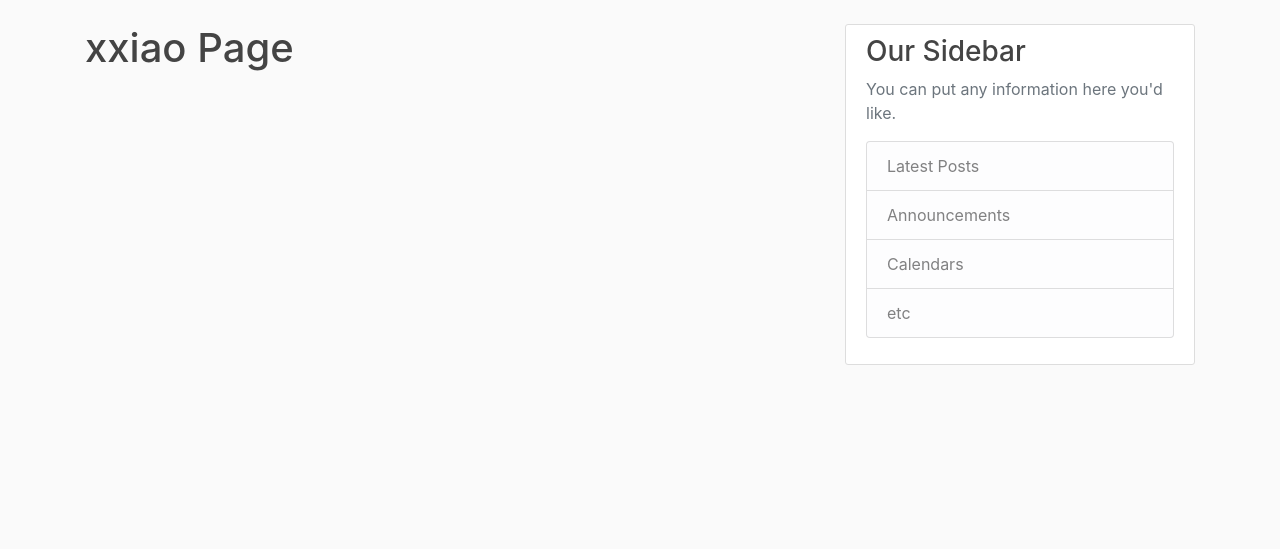
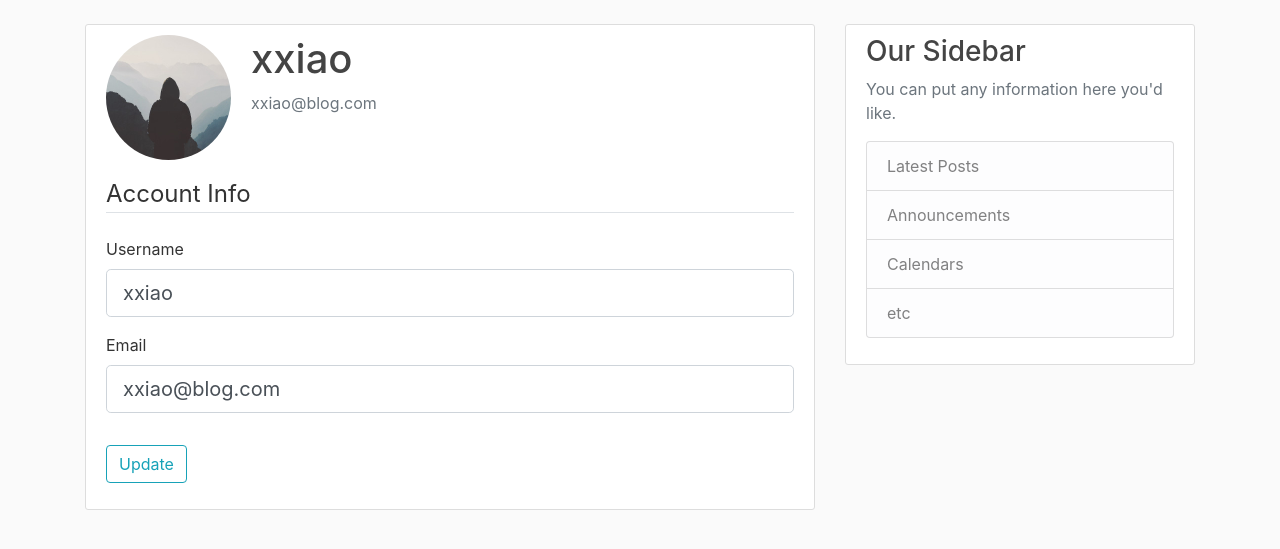
Before and after one commit to xxiao053/Flask_API, a Flask app: page /account in a window 1280 px wide. Shown: the part 56-605 px from the top of the page. Run offline with Flask 3, Linux system fonts and the light colour scheme; a user stored in the database is signed in; some libraries are stand-ins or nearby versions.

Commit message:
Account: add defaul image for user, allow users to update their username and email

```diff
--- a/flaskblog/__init__.py
+++ b/flaskblog/__init__.py
@@ -17,5 +17,5 @@ login_manager = LoginManager(app)
 login_manager.login_view = 'login'
 login_manager.login_message_category = 'info'
 
-from flaskblog import routes  # when everytime I run this app, I need to register these routes, which means those decorators@ codes should be executed, so import script here
+from flaskblog import routes  # when everytime I run this app, I need to register these routes, which means those decorators@ codes should be executed, so import script here; reason put import after above initiation is to avoid circular import
 from flaskblog.services import task_service, payment_service
--- a/flaskblog/forms.py
+++ b/flaskblog/forms.py
@@ -1,4 +1,5 @@
 from flask_wtf import FlaskForm
+from flask_login import current_user
 from wtforms import StringField, PasswordField, SubmitField, BooleanField
 from wtforms.validators import DataRequired, Length, Email, EqualTo, ValidationError
 from flaskblog.models import sql_validate_username, sql_validate_email
@@ -31,3 +32,22 @@ class LoginForm(FlaskForm):
     password = PasswordField("Password", validators=[DataRequired()])
     remember = BooleanField('Remember Me')  # yes, then browser use cookie to remember, so next time no need to enter email+pwd
     submit = SubmitField('Login')
+
+class UpdateAccountForm(FlaskForm):
+    username = StringField('Username', validators=[DataRequired(), Length(min=2, max=20)])
+    email = StringField('Email', validators=[DataRequired(), Email()])
+    submit = SubmitField('Update')
+
+    def validate_username(self, username):
+        if username.data != current_user.username:  # only if user enter a different username from their current name
+            with engine.connect() as conn:
+                user = conn.execute(text(sql_validate_username), {"username": username.data}).first()
+            if user:
+                raise ValidationError('That username is taken. Please choose a different one.')
+
+    def validate_email(self, email):
+        if email.data != current_user.email:
+            with engine.connect() as conn:
+                user = conn.execute(text(sql_validate_email), {"email": email.data}).first()
+            if user:
+                raise ValidationError('That email is taken. Please choose a different one.')
--- a/flaskblog/routes.py
+++ b/flaskblog/routes.py
@@ -1,6 +1,6 @@
 from flask import render_template, url_for, flash, redirect, request
-from flaskblog import app, engine, bcrypt
-from flaskblog.forms import RegistrationForm, LoginForm
+from flaskblog import app, engine, bcrypt, db
+from flaskblog.forms import RegistrationForm, LoginForm, UpdateAccountForm
 from sqlalchemy import text
 from flaskblog.models import sql_insert_user
 from flaskblog.models import User, Post
@@ -74,7 +74,17 @@ def logout():
     logout_user()
     return redirect(url_for('home'))
 
-@app.route("/account")
+@app.route("/account", methods=['GET', 'POST'])
 @login_required  # you have to login to access this page
 def account():
-    return render_template("account.html", title='Account')
+    form = UpdateAccountForm()
+    if form.validate_on_submit():
+        current_user.username = form.username.data
+        current_user.email = form.email.data
+        flash('your account has been updated!', 'success')
+        return redirect(url_for('account'))
+    elif request.method == 'GET':
+        form.username.data = current_user.username
+        form.email.data = current_user.email
+    image_file = url_for('static', filename='profile_pics/' + current_user.image_file)
+    return render_template("account.html", title='Account', image_file=image_file, form=form)  # pass value to template throng params
--- a/flaskblog/templates/account.html
+++ b/flaskblog/templates/account.html
@@ -1,4 +1,47 @@
 {% extends "layout.html" %}
 {% block content %}
-    <h1>{{current_user.username}} Page</h1>
+<div class="content-section">
+      <div class="media">
+        <img class="rounded-circle account-img" src="{{ image_file }}">
+        <div class="media-body">
+          <h2 class="account-heading">{{ current_user.username }}</h2>
+          <p class="text-secondary">{{ current_user.email }}</p>
+        </div>
+      </div>
+        <form method="POST" action="">
+            {{ form.hidden_tag() }}
+            <fieldset class="form-group">
+                <legend class="border-bottom mb-4">Account Info</legend>
+                <div class="form-group">
+                    {{ form.username.label(class="form-control-label") }}
+                    {% if form.username.errors %}
+                        {{ form.username(class="form-control form-control-lg is-invalid") }}
+                        <div class="invalid-feedback">
+                            {% for error in form.username.errors %}
+                                <span>{{ error }}</span>
+                            {% endfor %}
+                        </div>
+                    {% else %}
+                        {{ form.username(class="form-control form-control-lg") }}
+                    {% endif %}
+                </div>
+                <div class="form-group">
+                    {{ form.email.label(class="form-control-label") }}
+                    {% if form.email.errors %}
+                        {{ form.email(class="form-control form-control-lg is-invalid") }}
+                        <div class="invalid-feedback">
+                            {% for error in form.email.errors %}
+                                <span>{{ error }}</span>
+                            {% endfor %}
+                        </div>
+                    {% else %}
+                        {{ form.email(class="form-control form-control-lg") }}
+                    {% endif %}
+                </div>
+            </fieldset>
+            <div class="form-group">
+                {{ form.submit(class="btn btn-outline-info") }}
+            </div>
+        </form>
+</div>
 {% endblock content %}
```
Also changed, not shown: flaskblog/blogsite.db, flaskblog/static/profile_pics/2e32b4c96a8d8f10.jpg (added), flaskblog/static/profile_pics/7798432669b8b3ac.jpg (added), flaskblog/static/profile_pics/85ed1b444539873d.png (added), flaskblog/static/profile_pics/b6e1c53325f88b74.png (added), flaskblog/static/profile_pics/default.jpg (added), 1 other file.
